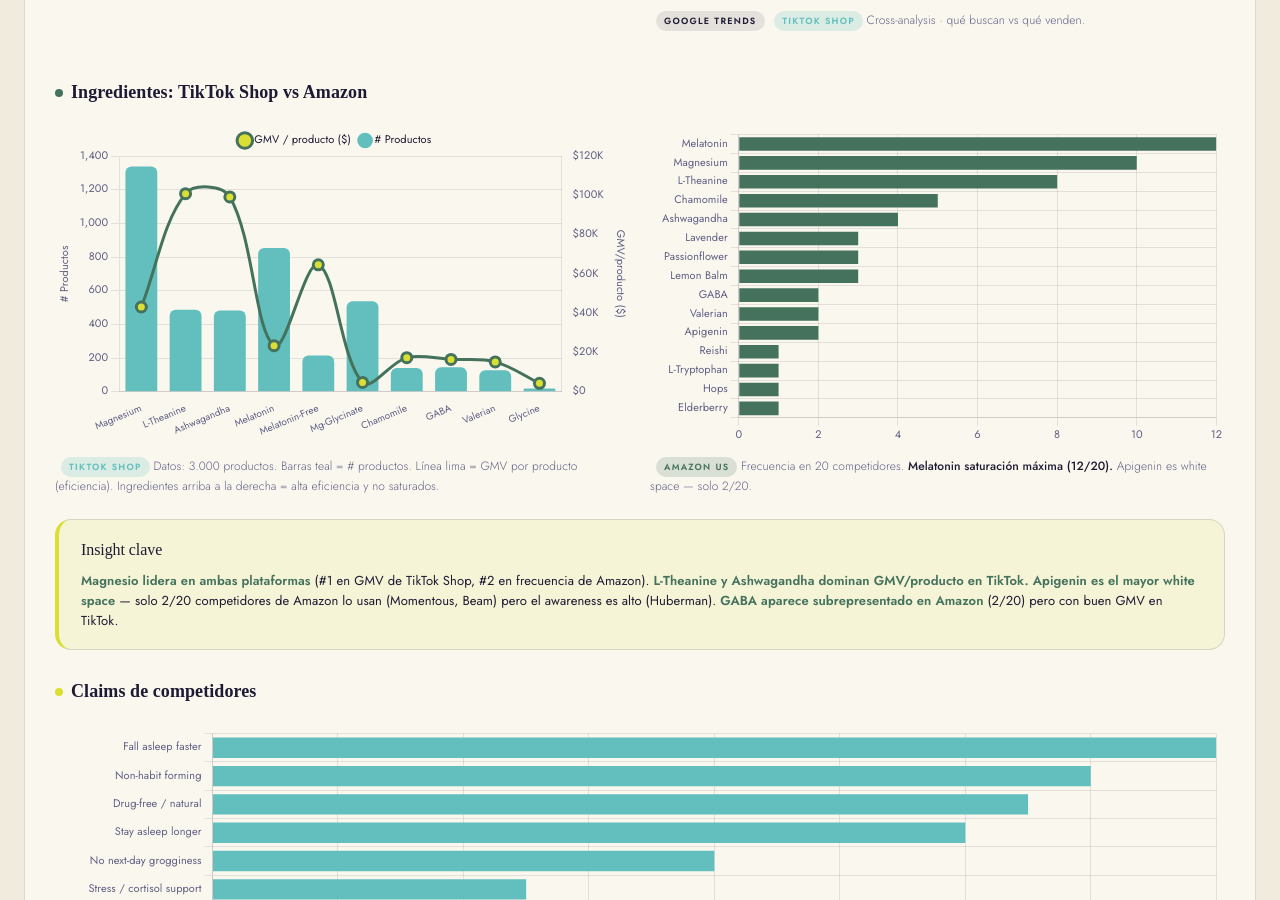
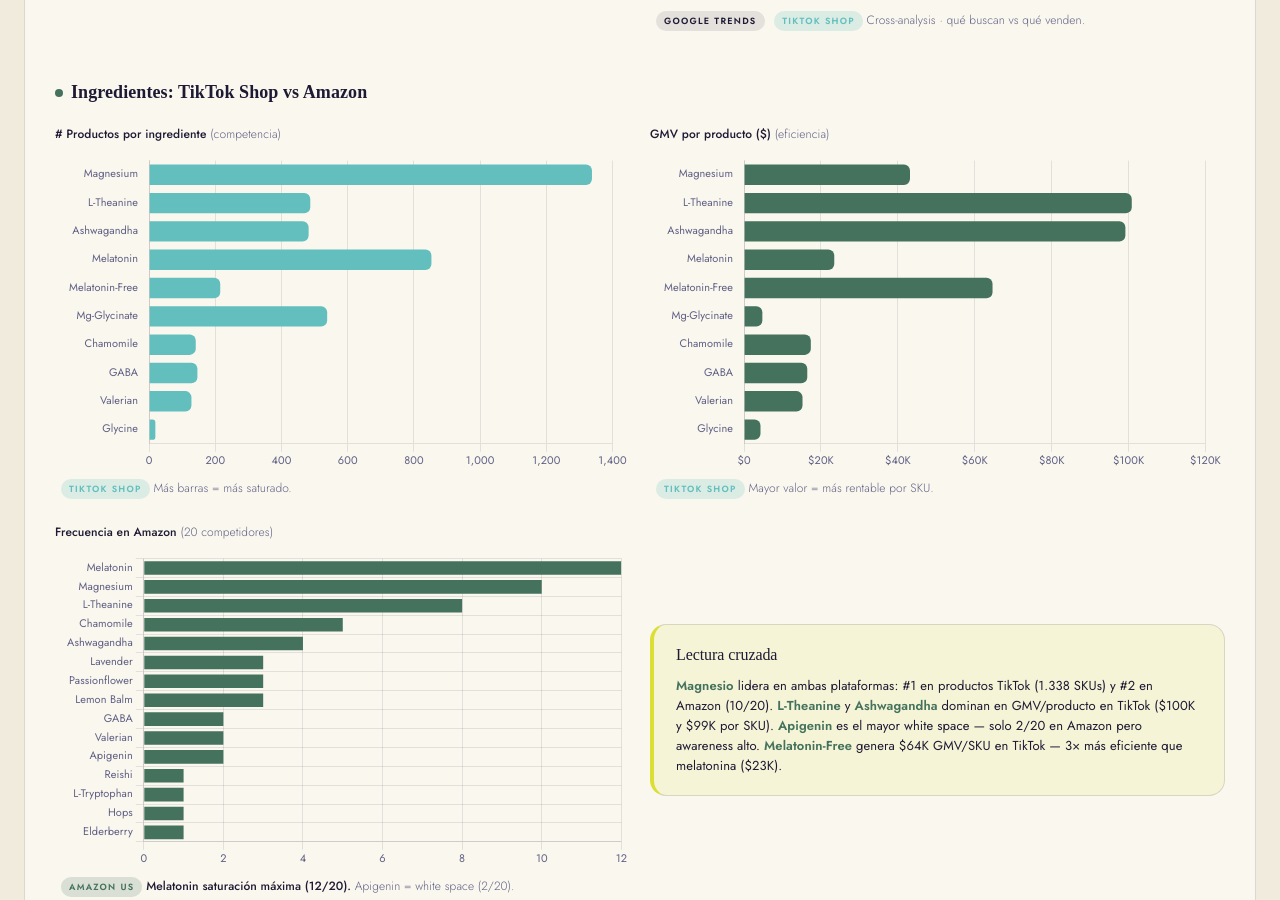
Before and after one commit to VAUNUTRITION/vau-ai-dashboard, a plain HTML site: page sleep-icp-dashboard.html in a window 1280 px wide. Shown: the part 7025-7925 px from the top of the page. Drawn offline with nearby package versions, Linux system fonts and the light colour scheme; a web font is replaced by a local one.

Commit message:
fix: split ingredients chart into separate readable visualizations

```diff
--- a/sleep-icp-dashboard.html
+++ b/sleep-icp-dashboard.html
@@ -375,12 +375,27 @@ footer span{font-family:'Caveat',cursive;text-transform:none;font-size:16px;lett
 <h3 style="font-family:'Capriola',serif;font-size:18px;margin:28px 0 18px;color:var(--ink);display:flex;align-items:center;gap:8px"><span style="width:8px;height:8px;border-radius:50%;background:var(--vau);flex-shrink:0"></span>Ingredientes: TikTok Shop vs Amazon</h3>
 <div class="grid two-col" style="gap:20px;margin-bottom:24px">
   <div>
-    <div class="chart-container"><canvas id="chart-ingredients"></canvas></div>
-    <p class="micro" style="margin-top:12px"><span class="src src-tt">TikTok Shop</span> Datos: 3.000 productos. Barras teal = # productos. Línea lima = GMV por producto (eficiencia). Ingredientes arriba a la derecha = alta eficiencia y no saturados.</p>
+    <p class="micro" style="margin:0 0 8px"><b># Productos por ingrediente</b> (competencia)</p>
+    <div class="chart-container"><canvas id="chart-ing-count"></canvas></div>
+    <p class="micro" style="margin-top:8px"><span class="src src-tt">TikTok Shop</span> Más barras = más saturado.</p>
   </div>
   <div>
+    <p class="micro" style="margin:0 0 8px"><b>GMV por producto ($)</b> (eficiencia)</p>
+    <div class="chart-container"><canvas id="chart-ing-gmv"></canvas></div>
+    <p class="micro" style="margin-top:8px"><span class="src src-tt">TikTok Shop</span> Mayor valor = más rentable por SKU.</p>
+  </div>
+</div>
+<div class="grid two-col" style="gap:20px;margin-bottom:24px">
+  <div>
+    <p class="micro" style="margin:0 0 8px"><b>Frecuencia en Amazon</b> (20 competidores)</p>
     <div class="chart-container"><canvas id="chart-amazon-ingredients"></canvas></div>
-    <p class="micro" style="margin-top:12px"><span class="src src-az">Amazon US</span> Frecuencia en 20 competidores. <b>Melatonin saturación máxima (12/20).</b> Apigenin es white space — solo 2/20.</p>
+    <p class="micro" style="margin-top:8px"><span class="src src-az">Amazon US</span> <b>Melatonin saturación máxima (12/20).</b> Apigenin = white space (2/20).</p>
+  </div>
+  <div style="display:flex;flex-direction:column;justify-content:center">
+    <div class="insight-box accent" style="margin:0">
+      <h3>Lectura cruzada</h3>
+      <p><b>Magnesio</b> lidera en ambas plataformas: #1 en productos TikTok (1.338 SKUs) y #2 en Amazon (10/20). <b>L-Theanine</b> y <b>Ashwagandha</b> dominan en GMV/producto en TikTok ($100K y $99K por SKU). <b>Apigenin</b> es el mayor white space — solo 2/20 en Amazon pero awareness alto. <b>Melatonin-Free</b> genera $64K GMV/SKU en TikTok — 3× más eficiente que melatonina ($23K).</p>
+    </div>
   </div>
 </div>
 
@@ -551,23 +566,29 @@ const chartFormats = new Chart(document.getElementById('chart-formats'),{type:'d
 // Brands bar
 const chartBrands = new Chart(document.getElementById('chart-brands'),{type:'bar',data:{labels:D.brands.map(b=>b['Store Name']),datasets:[{label:'GMV',data:D.brands.map(b=>b.GMV),backgroundColor:VAU.vau}]},options:{responsive:true,maintainAspectRatio:false,indexAxis:'y',plugins:{legend:{display:false}},scales:{x:{ticks:{callback:v=>fmtMoney(v)}}}}});
 
-// Ingredients combo (bar = # products on left Y, line = GMV/product on right Y)
-const chartIng = new Chart(document.getElementById('chart-ingredients'),{
+// Ingredients: # Products per ingredient (horizontal bar)
+const chartIngCount = new Chart(document.getElementById('chart-ing-count'),{
   type:'bar',
   data:{
     labels:D.ingredients.map(i=>i.ing),
-    datasets:[
-      {type:'bar',label:'# Productos',data:D.ingredients.map(i=>i.n),backgroundColor:VAU.teal,borderRadius:6,yAxisID:'y',order:2},
-      {type:'line',label:'GMV / producto ($)',data:D.ingredients.map(i=>i.gmv_prod),borderColor:VAU.vau,backgroundColor:VAU.lime+'55',borderWidth:3,tension:0.35,pointRadius:5,pointBackgroundColor:VAU.lime,pointBorderColor:VAU.vau,yAxisID:'y1',order:1}
-    ]
+    datasets:[{label:'# Productos',data:D.ingredients.map(i=>i.n),backgroundColor:VAU.teal,borderRadius:6}]
   },
-  options:{responsive:true,maintainAspectRatio:false,
-    plugins:{legend:{position:'top',labels:{usePointStyle:true,boxWidth:8,color:VAU.ink,font:{size:11}}}},
-    scales:{
-      y:{position:'left',grid:{color:VAU.grid},title:{display:true,text:'# Productos',color:VAU.inkSoft,font:{size:11}}},
-      y1:{position:'right',grid:{display:false},title:{display:true,text:'GMV/producto ($)',color:VAU.inkSoft,font:{size:11}},ticks:{callback:v=>fmtMoney(v)}},
-      x:{grid:{display:false},ticks:{font:{size:10},maxRotation:45}}
-    }
+  options:{responsive:true,maintainAspectRatio:false,indexAxis:'y',
+    plugins:{legend:{display:false}},
+    scales:{x:{beginAtZero:true,grid:{color:VAU.grid}},y:{grid:{display:false},ticks:{font:{size:11}}}}
+  }
+});
+
+// Ingredients: GMV per product (horizontal bar)
+const chartIngGmv = new Chart(document.getElementById('chart-ing-gmv'),{
+  type:'bar',
+  data:{
+    labels:D.ingredients.map(i=>i.ing),
+    datasets:[{label:'GMV / producto ($)',data:D.ingredients.map(i=>i.gmv_prod),backgroundColor:VAU.vau,borderRadius:6}]
+  },
+  options:{responsive:true,maintainAspectRatio:false,indexAxis:'y',
+    plugins:{legend:{display:false}},
+    scales:{x:{beginAtZero:true,grid:{color:VAU.grid},ticks:{callback:v=>fmtMoney(v)}},y:{grid:{display:false},ticks:{font:{size:11}}}}
   }
 });
 
```
